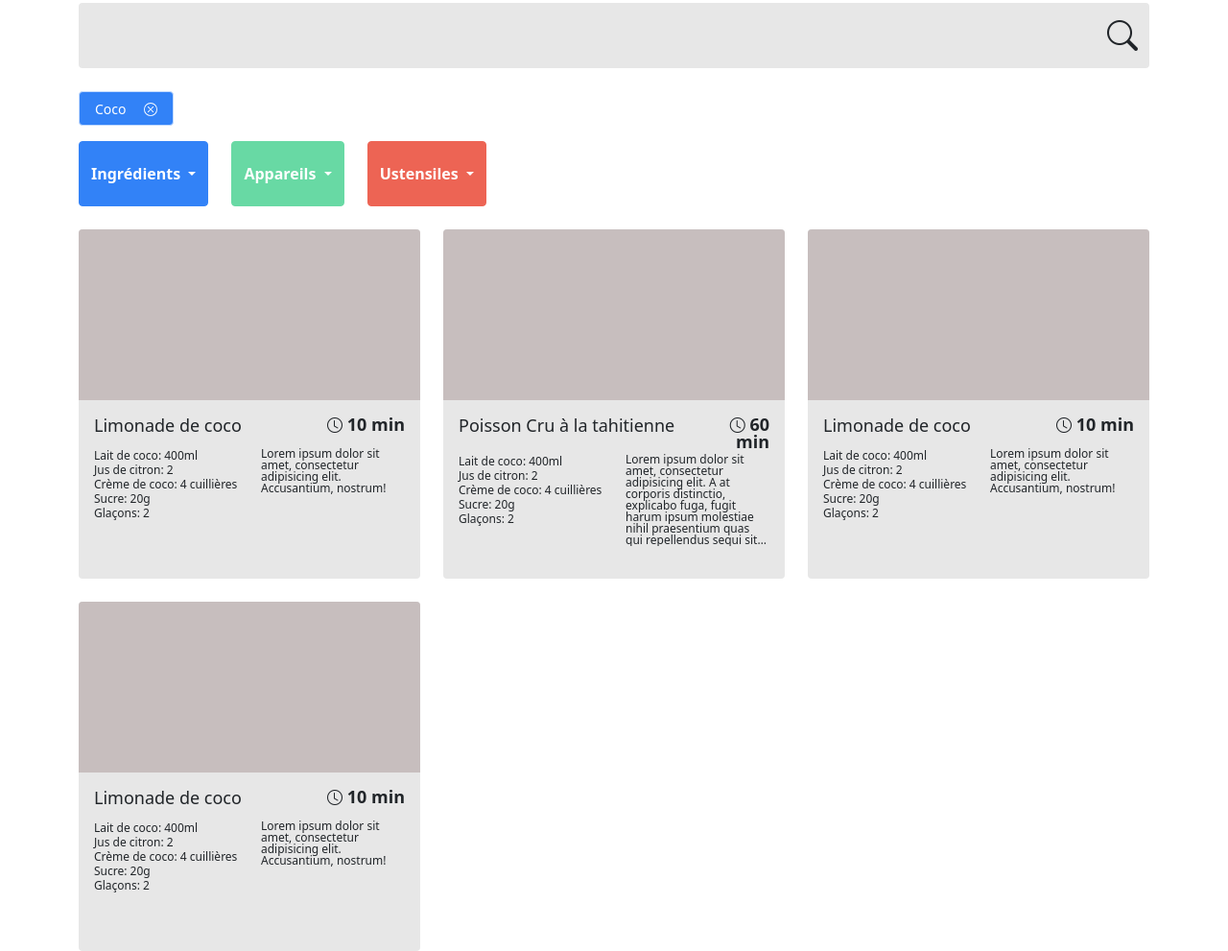
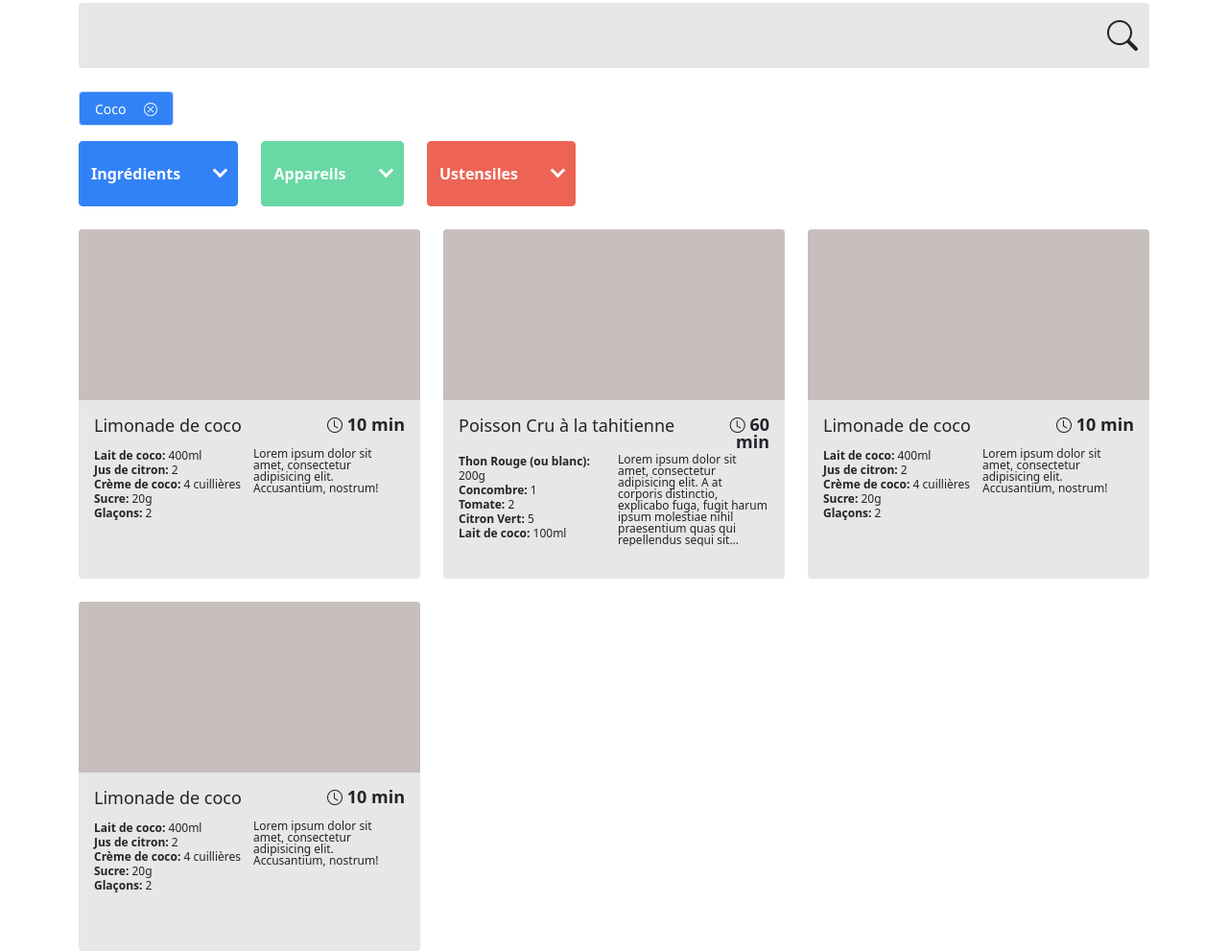
Before and after one commit to TriupLauro/KestelmanValentin_7_07072021, a website: page index.html in a window 1280 px wide. Shown: the part 127-1118 px from the top of the page at 96% size. Drawn offline with nearby package versions, Linux system fonts and the light colour scheme.

Commit message:
Icones drop down en CSS

```diff
--- a/index.html
+++ b/index.html
@@ -75,13 +75,13 @@
                                 <i class="bi bi-clock"></i><strong class="fs-2"> 10 min</strong>
                             </div>
                         </div>
-                        <div class="row fs-6 lh-sm">
+                        <div class="row fs-6 lh-sm gx-2">
                             <div class="col-6">
-                                Lait de coco: 400ml<br/>
-                                Jus de citron: 2<br/>
-                                Crème de coco: 4 cuillières<br/>
-                                Sucre: 20g<br/>
-                                Glaçons: 2
+                                <strong>Lait de coco:</strong> 400ml<br/>
+                                <strong>Jus de citron:</strong> 2<br/>
+                                <strong>Crème de coco:</strong> 4 cuillières<br/>
+                                <strong>Sucre:</strong> 20g<br/>
+                                <strong>Glaçons:</strong> 2
                             </div>
                             <div class="col-6 lh-1 line-clamp">
                                 Lorem ipsum dolor sit amet, consectetur adipisicing elit. Accusantium, nostrum!
@@ -107,13 +107,13 @@
                                 <i class="bi bi-clock"></i><strong class="fs-2"> 60 min</strong>
                             </div>
                         </div>
-                        <div class="row fs-6 lh-sm">
+                        <div class="row fs-6 lh-sm gx-2">
                             <div class="col-6">
-                                Lait de coco: 400ml<br/>
-                                Jus de citron: 2<br/>
-                                Crème de coco: 4 cuillières<br/>
-                                Sucre: 20g<br/>
-                                Glaçons: 2
+                                <strong>Thon Rouge (ou blanc):</strong> 200g<br/>
+                                <strong>Concombre:</strong> 1<br/>
+                                <strong>Tomate:</strong> 2<br/>
+                                <strong>Citron Vert:</strong> 5<br/>
+                                <strong>Lait de coco:</strong> 100ml
                             </div>
                             <div class="col-6 lh-1 line-clamp">
                                 Lorem ipsum dolor sit amet, consectetur adipisicing elit. A at corporis distinctio, explicabo fuga, fugit harum ipsum molestiae nihil praesentium quas qui repellendus sequi sit suscipit unde voluptatibus? Consequatur dignissimos dolores enim, maiores nemo nulla sint tempore! Amet ex excepturi fuga neque nobis. Assumenda ea, excepturi inventore itaque iusto maxime.
@@ -139,13 +139,13 @@
                                 <i class="bi bi-clock"></i><strong class="fs-2"> 10 min</strong>
                             </div>
                         </div>
-                        <div class="row fs-6 lh-sm">
+                        <div class="row fs-6 lh-sm gx-2">
                             <div class="col-6">
-                                Lait de coco: 400ml<br/>
-                                Jus de citron: 2<br/>
-                                Crème de coco: 4 cuillières<br/>
-                                Sucre: 20g<br/>
-                                Glaçons: 2
+                                <strong>Lait de coco:</strong> 400ml<br/>
+                                <strong>Jus de citron:</strong> 2<br/>
+                                <strong>Crème de coco:</strong> 4 cuillières<br/>
+                                <strong>Sucre:</strong> 20g<br/>
+                                <strong>Glaçons:</strong> 2
                             </div>
                             <div class="col-6 lh-1 line-clamp">
                                 Lorem ipsum dolor sit amet, consectetur adipisicing elit. Accusantium, nostrum!
@@ -171,13 +171,13 @@
                                 <i class="bi bi-clock"></i><strong class="fs-2"> 10 min</strong>
                             </div>
                         </div>
-                        <div class="row fs-6">
-                            <div class="col-6 lh-sm">
-                                Lait de coco: 400ml<br/>
-                                Jus de citron: 2<br/>
-                                Crème de coco: 4 cuillières<br/>
-                                Sucre: 20g<br/>
-                                Glaçons: 2
+                        <div class="row fs-6 lh-sm gx-2">
+                            <div class="col-6">
+                                <strong>Lait de coco:</strong> 400ml<br/>
+                                <strong>Jus de citron:</strong> 2<br/>
+                                <strong>Crème de coco:</strong> 4 cuillières<br/>
+                                <strong>Sucre:</strong> 20g<br/>
+                                <strong>Glaçons:</strong> 2
                             </div>
                             <div class="col-6 lh-1 line-clamp">
                                 Lorem ipsum dolor sit amet, consectetur adipisicing elit. Accusantium, nostrum!
--- a/scss/components.scss
+++ b/scss/components.scss
@@ -37,6 +37,17 @@
   height: 4.25rem;
 }
 
+.dropdown-toggle::after{
+  border-top: 0;
+  border-right: 0;
+  border-left: 0.2rem solid white;
+  border-bottom: 0.2rem solid white;
+  width: 0.7rem;
+  height: 0.7rem;
+  transform: rotate(-45deg);
+  margin-left: 2rem;
+}
+
 //.bi-clock {
 //  font-size: 1.25rem;
 //  line-height: 1.25rem;
```
Also changed, not shown: css/style.css, 1 other file.
